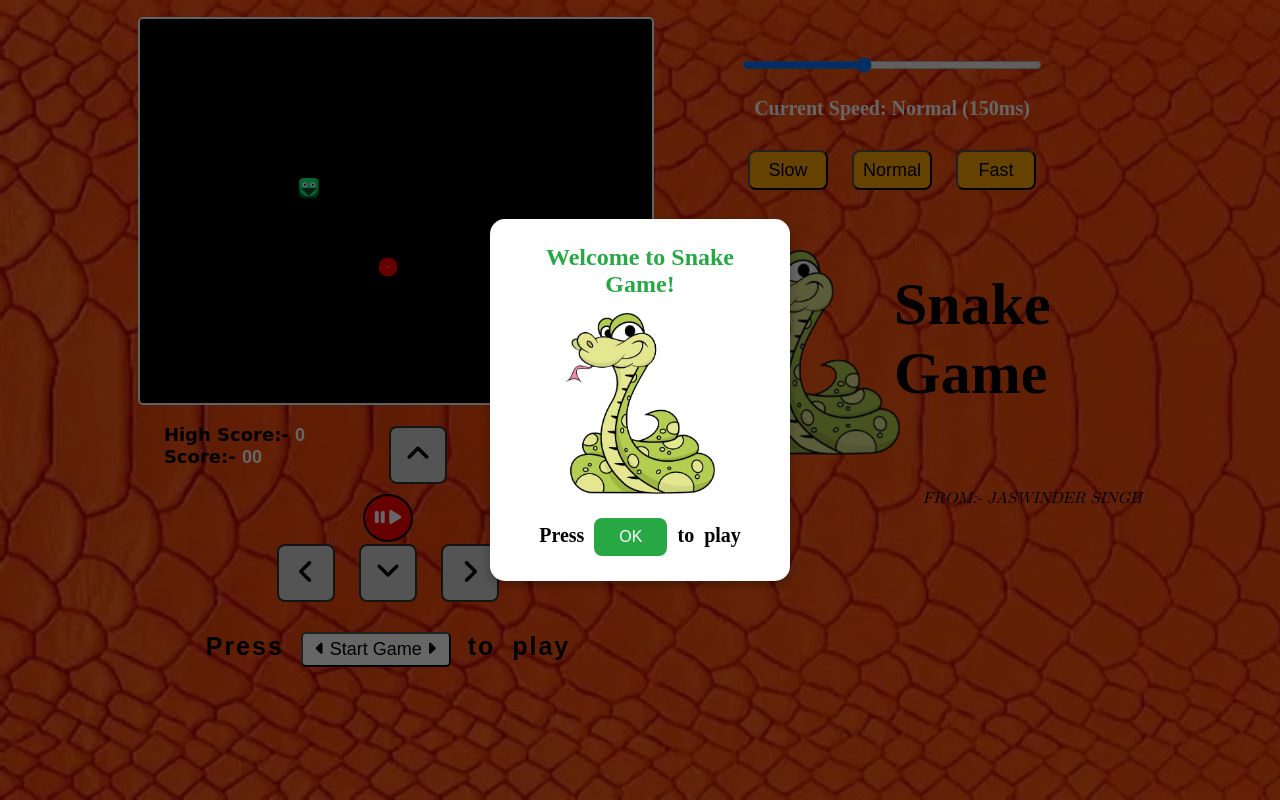
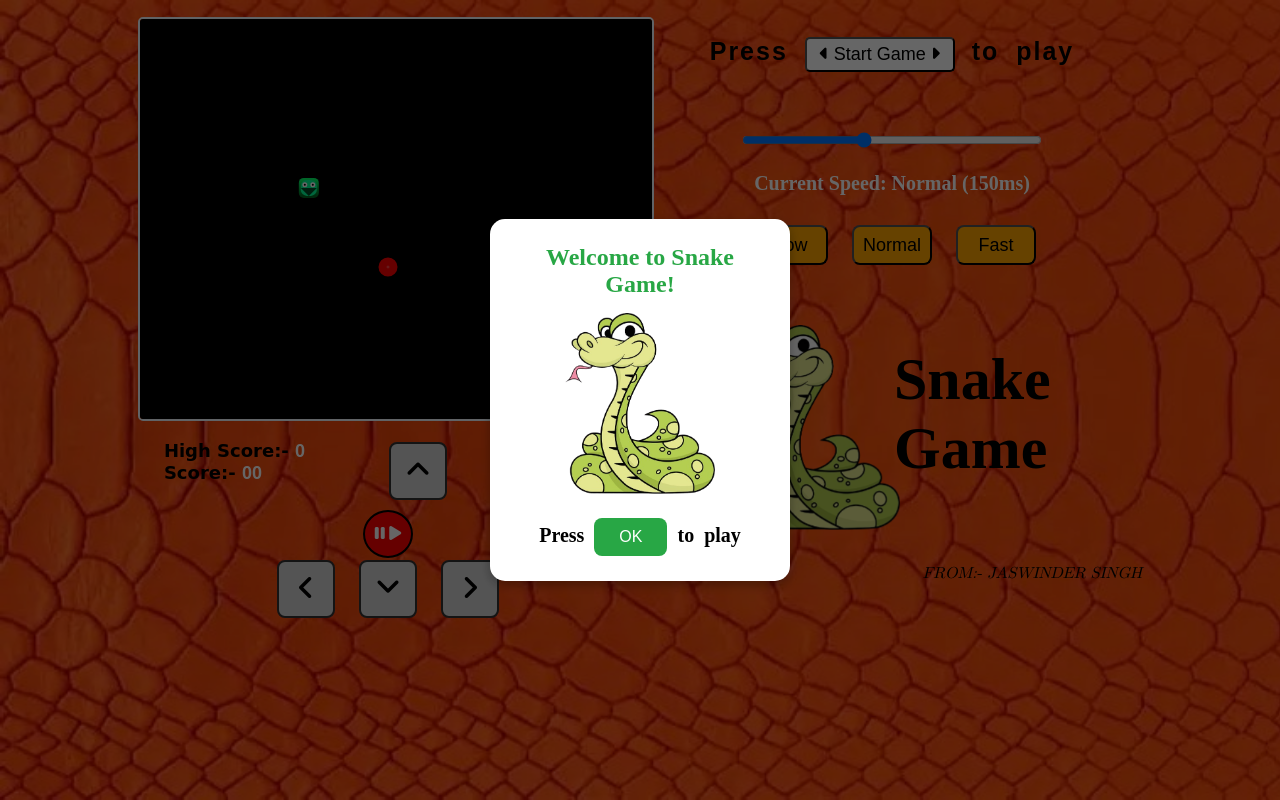
Before and after one commit to jswebdev29/snake-game-pro, a plain HTML site: page index.html in a window 1280 px wide. Drawn offline with Linux system fonts and the light colour scheme.

Commit message:
Update index.html

```diff
--- a/index.html
+++ b/index.html
@@ -17,7 +17,7 @@
 
         <!-- Game Canvas Box -->
         <div class="snk">
-            <canvas id="gameCanvas" width="512" height="384px"></canvas>
+            <canvas id="gameCanvas" width="512" height="400px"></canvas>
 
             <!-- Direction Controls -->
             <div id="controls">
@@ -43,27 +43,27 @@
                         <i class="fa-solid fa-angle-right"></i></button>
                 </div>
 
-                <div class="strtpara">
-                    <p>Press <button class="strtbt1" onclick="playClick(); strtbt1this()"><i
-                                class="fa-solid fa-caret-left"></i> Start Game <i class="fa-solid fa-caret-right"></i>
-                            </Start></button> to play </p>
-                </div>
-
             </div>
         </div>
 
         <!-- Right Side Panel -->
         <div class="snk">
+            <div class="strtpara">
+                <p>Press <button class="strtbt1" onclick="playClick(); strtbt1this()"><i
+                            class="fa-solid fa-caret-left"></i> Start Game <i class="fa-solid fa-caret-right"></i>
+                        </Start></button> to play </p>
+            </div>
             <div id="speedControl">
-                <div>
+                <div class="rangeslide">
                     <!-- Custom Slider -->
                     <input type="range" id="speedSlider" min="50" max="300" value="150"
                         oninput="sliderSpeed(this.value)">
+                </div>
 
-                    <p id="speedLabel" style="font-size:20px; font-weight:bold; color:white;">
-                        Current Speed: Normal (150ms)
-                    </p>
-                </div>
+                <p id="speedLabel" style="font-size:20px; font-weight:bold; color:white;">
+                    Current Speed: Normal (150ms)
+                </p>
+
                 <!-- Speed Buttons -->
                 <button class="playClick(); strtbt" onclick="setSpeed(250, 'Slow')">Slow</button>
                 <button class="playClick(); strtbt" onclick="setSpeed(150, 'Normal')">Normal</button>
```
